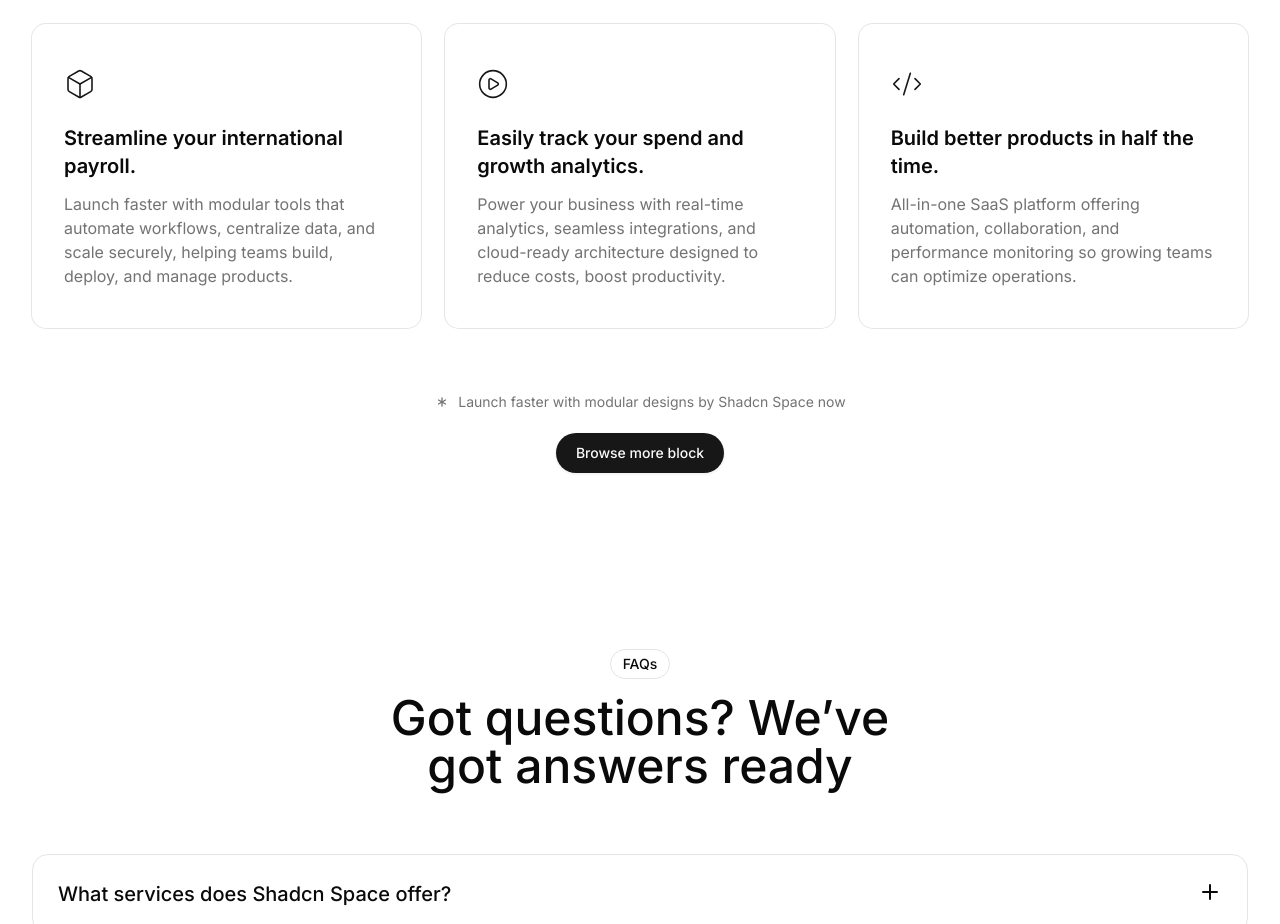
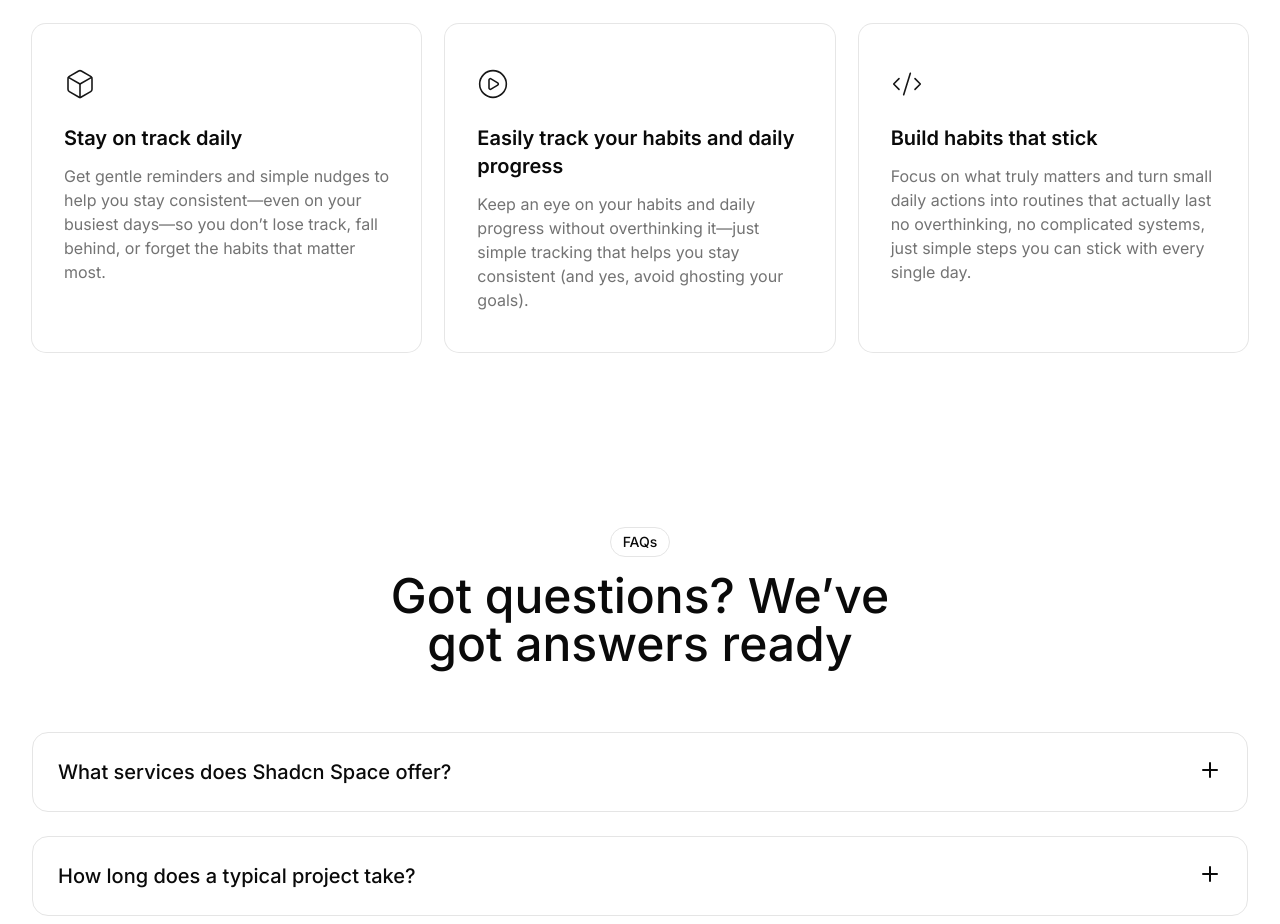
Before and after one commit to agrihome/everydaystandards, a Next.js app: page / in a window 1280 px wide. Shown: the part 1720-2644 px from the top of the page. Built offline with nearby package versions, Linux system fonts and the light colour scheme; a web font is replaced by a local one.

Commit message:
feat: update feature-02 content to habit-tracking focus and remove CTA section

```diff
--- a/src/components/shadcn-space/blocks/feature-02/feature.tsx
+++ b/src/components/shadcn-space/blocks/feature-02/feature.tsx
@@ -81,26 +81,6 @@ const Feature = ({ featureData }: { featureData: Features }) => {
                 );
               })}
             </motion.div>
-            <motion.div
-              initial={{ y: 20, opacity: 0 }}
-              whileInView={{ y: 0, opacity: 1 }}
-              viewport={{ once: true }}
-              transition={{
-                duration: 0.8,
-                ease: [0.21, 0.47, 0.32, 0.98],
-              }}
-              className="flex flex-col items-center justify-center gap-5"
-            >
-              <div className="flex items-center gap-2 text-muted-foreground">
-                <Asterisk size={16} />
-                <p className="font-normal text-sm">
-                  Launch faster with modular designs by Shadcn Space now
-                </p>
-              </div>
-              <Button className="rounded-full px-5 py-2.5 shadow-xs h-full cursor-pointer">
-                <a href="#">Browse more block</a>
-              </Button>
-            </motion.div>
           </div>
         </div>
       </div>
--- a/src/components/shadcn-space/blocks/feature-02/index.tsx
+++ b/src/components/shadcn-space/blocks/feature-02/index.tsx
@@ -9,18 +9,18 @@ import {
 const featureData = [
   {
     icon: Box,
-      title: "Streamline your international payroll.",
-      content: "Launch faster with modular tools that automate workflows, centralize data, and scale securely, helping teams build, deploy, and manage products.",
+    title: "Stay on track daily",
+    content: "Get gentle reminders and simple nudges to help you stay consistent—even on your busiest days—so you don’t lose track, fall behind, or forget the habits that matter most.",
   },
   {
     icon: CirclePlay,
-      title: "Easily track your spend and growth analytics.",
-      content: "Power your business with real-time analytics, seamless integrations, and cloud-ready architecture designed to reduce costs, boost productivity.",
+    title: "Easily track your habits and daily progress",
+    content: " Keep an eye on your habits and daily progress without overthinking it—just simple tracking that helps you stay consistent (and yes, avoid ghosting your goals)."
   },
   {
     icon: CodeXml,
-      title: "Build better products in half the time.",
-      content: "All-in-one SaaS platform offering automation, collaboration, and performance monitoring so growing teams can optimize operations.",
+    title: "Build habits that stick",
+    content: "Focus on what truly matters and turn small daily actions into routines that actually last no overthinking, no complicated systems, just simple steps you can stick with every single day."
   }
 ];
 
```
Lines whose indentation alone changed are shown as unchanged.
